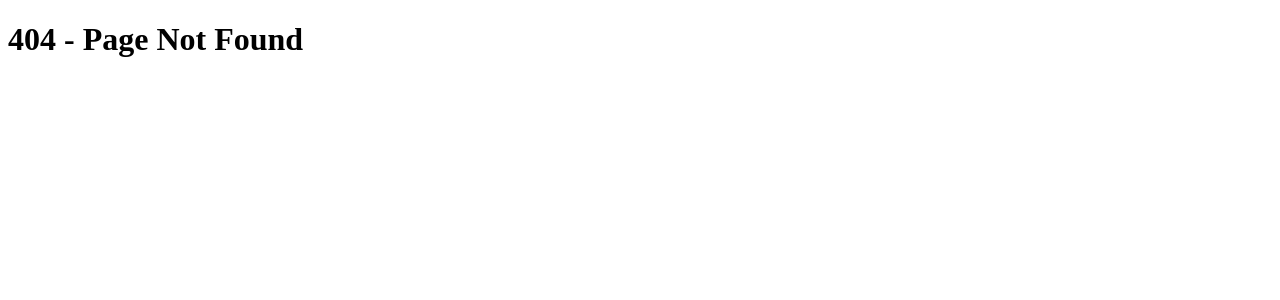
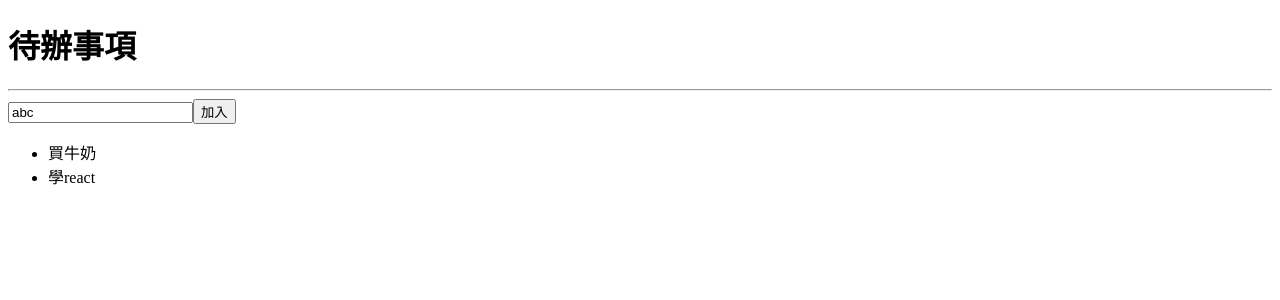
Before and after one commit to FrostAce52/next-base-main, a Next.js app: page /cs-0927/todo in a window 1280 px wide. Before the commit this address had no page. Shown: the top 300 px of the page. Built offline with nearby package versions, Linux system fonts and the light colour scheme.

Commit message:
todo-add

```diff
--- /dev/null
+++ b/pages/cs-0927/todo.js
@@ -0,0 +1,45 @@
+import React, { useState, useEffect } from 'react'
+
+export default function Todo(props) {
+  const [todos, setTodos] = useState([
+    { id: 1, text: '買牛奶' },
+    { id: 2, text: '學react' },
+  ])
+
+  // 專門為了讓文字輸入框ui綁定的狀態
+  const [inputText, setInputText] = useState('abc')
+
+  const handleAdd = (text) => {
+    // 先寫出要新增的物件值
+    const newTodo = { id: Number(new Date()), text }
+    setTodos([newTodo, ...todos])
+    // 清空文字輸入框
+    setInputText('')
+  }
+  return (
+    <>
+      <h1>待辦事項</h1>
+      <hr />
+      {/* 完全(雙向)綁定到狀態的表單元件，稱為controlled(可控的/受控的) */}
+      <input
+        type="text"
+        value={inputText}
+        onChange={(e) => {
+          setInputText(e.target.value)
+        }}
+      />
+      <button
+        onClick={() => {
+          handleAdd(inputText)
+        }}
+      >
+        加入
+      </button>
+      <ul>
+        {todos.map((todo) => {
+          return <li key={todo.id}>{todo.text}</li>
+        })}
+      </ul>
+    </>
+  )
+}
```
